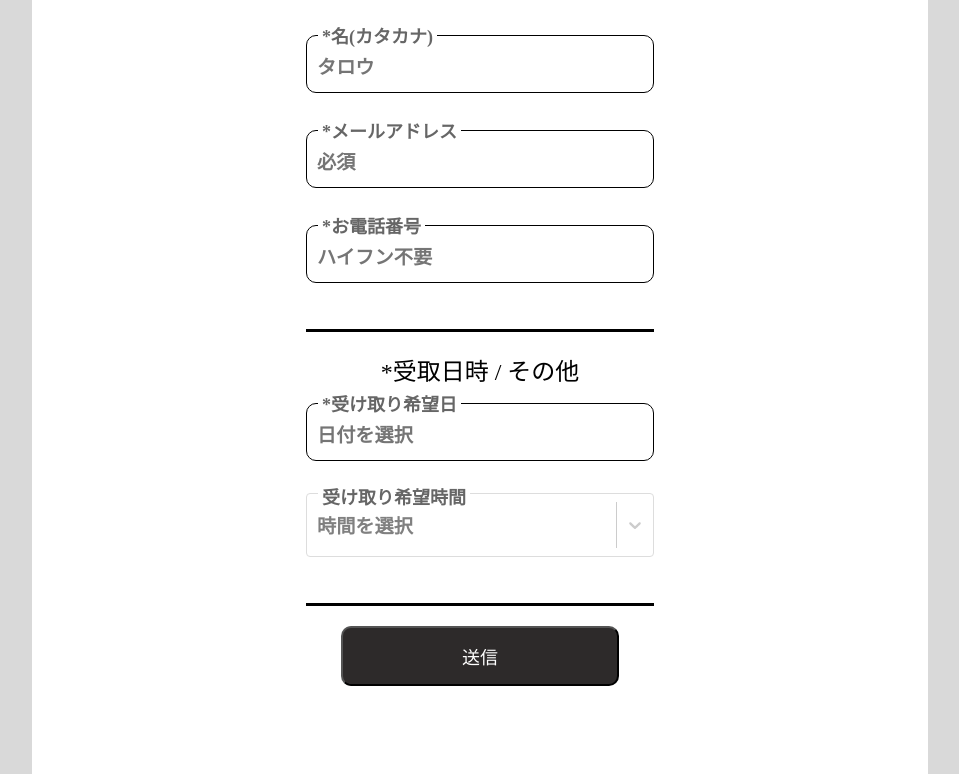
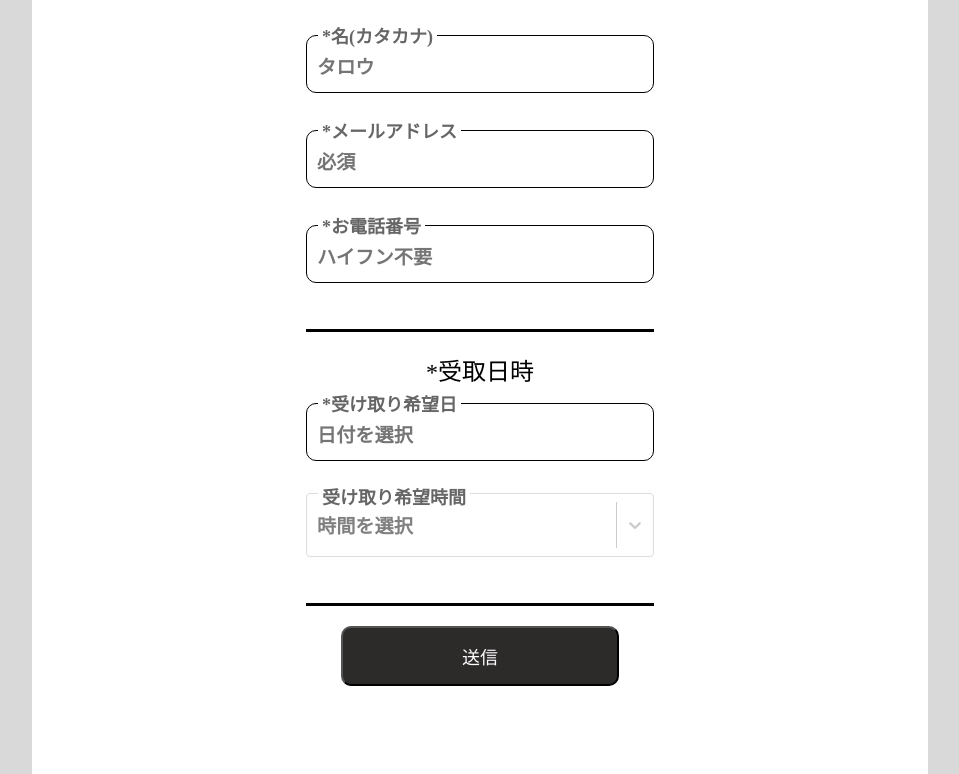
Before and after one commit to yoshimitsut/christmascake-beurre-mou, a React (Vite) app in the folder frontend/: page /order in a window 1280 px wide. Shown: the part 615-1389 px from the top of the page, without its empty margins (160-1119 px from the left). Built offline with nearby package versions, Linux system fonts and the light colour scheme; no server answers; a web font is replaced by a local one.

Commit message:
removendo sonota

```diff
--- a/frontend/src/pages/CakeInformations.tsx
+++ b/frontend/src/pages/CakeInformations.tsx
@@ -86,7 +86,7 @@ export default function CakeInformations() {
                       ¥
                       {/* {size.price.toLocaleString("ja-JP")} */}
                       {size.price.toLocaleString("ja-JP")} 税込
-                      {size.stock === 0 && <span style={{ color: "red"}}>  完売</span>}
+                      {/* {size.stock === 0 && <span style={{ color: "red"}}>  完売</span>} */}
                     </td>
                   </tr>
                 ))}
--- a/frontend/src/pages/OrderCake.tsx
+++ b/frontend/src/pages/OrderCake.tsx
@@ -634,7 +634,9 @@ export default function OrderCake() {
             </div>
           </div>
           <div className="date-information">
-            <label htmlFor="date" className='title-information'>*受取日時 / その他</label>
+            <label htmlFor="date" className='title-information'>*受取日時
+               {/* / その他 */}
+               </label>
             {/* <span className='notification'>受取日は休業日を除いた３日以降より可能</span> */}
             <div className='input-group'>
               <label htmlFor="datepicker" className='datepicker'>*受け取り希望日</label>
```
